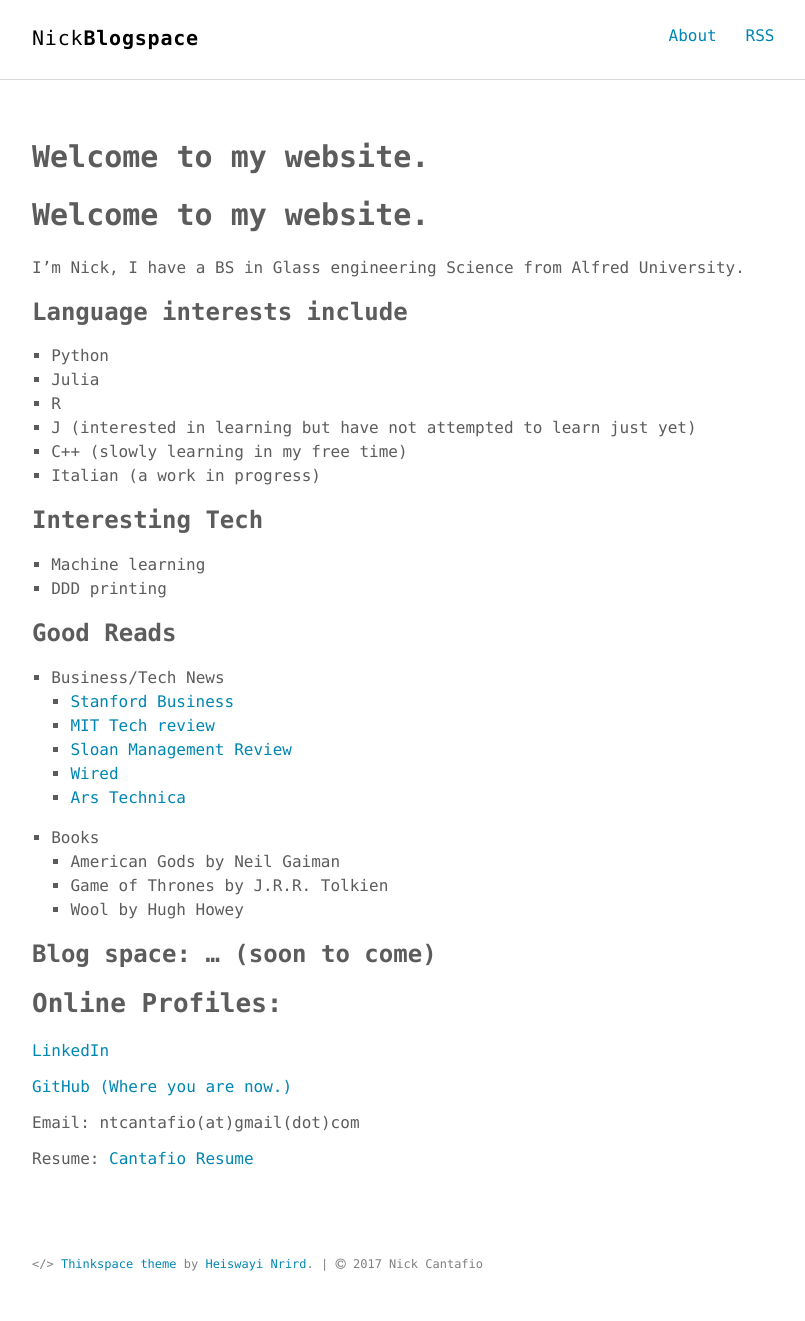
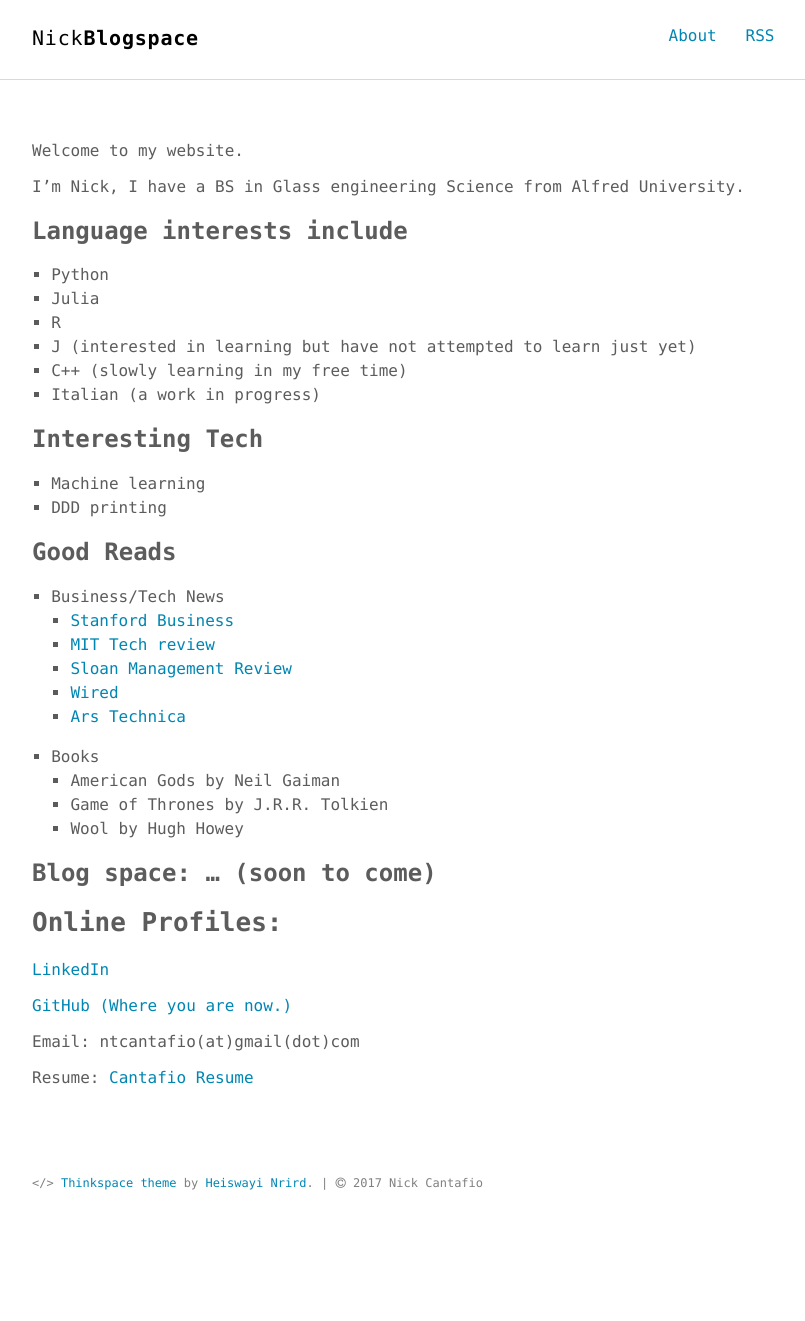
Before and after one commit to nickcanny/nickcanny.github.io, a Jekyll site: the page built from about.md, in a window 1280 px wide. Shown: the whole page, without its empty margins (232-1037 px from the left). Built offline with Jekyll 4.4.1, drawn with Linux system fonts in a browser that asks for light colours; our own code applies the rules of GitHub Pages for plain Markdown files; after the commit the page ends 1240 px from its top, so only the background shows below that.

Commit message:
Update about.md

```diff
--- a/about.md
+++ b/about.md
@@ -1,4 +1,4 @@
-# Welcome to my website.
+ Welcome to my website.
 
 I'm Nick, I have a BS in Glass engineering Science from Alfred University.
 
```
